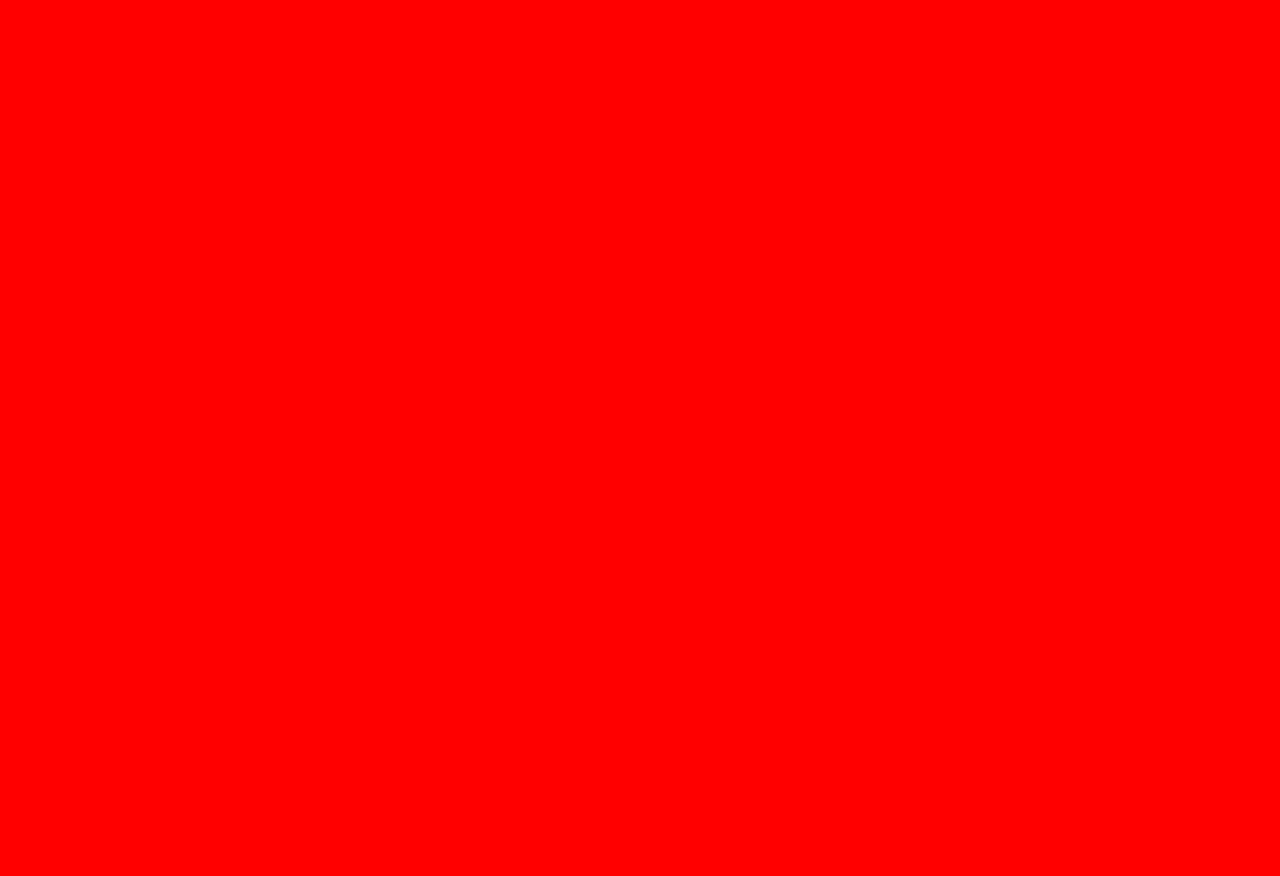
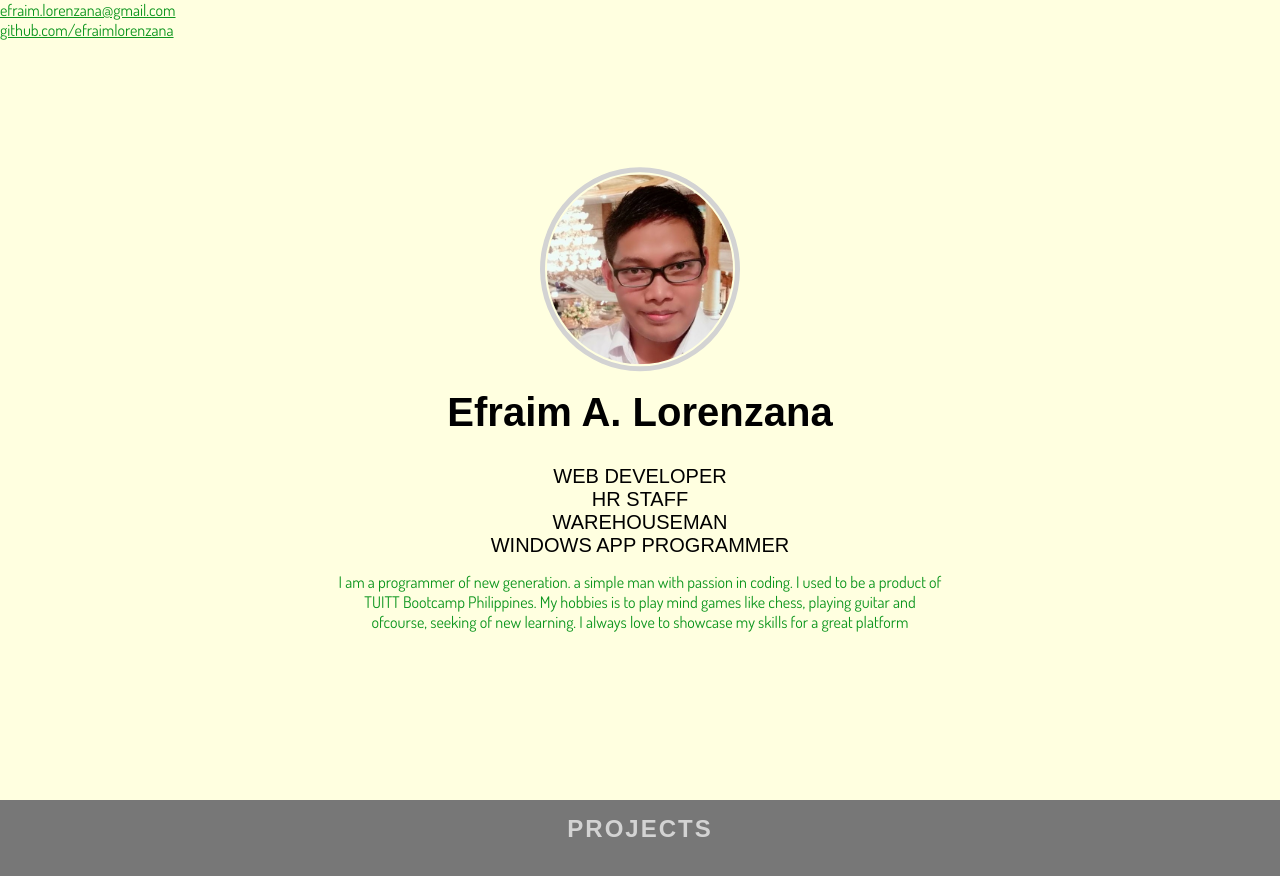
Before and after one commit to efraimlorenzana/mod00-00, a plain HTML site: page index.html in a window 1280 px wide. Shown: the top 876 px of the page. Before the commit the page ends 800 px from the top, so only its background shows below. Drawn offline with Linux system fonts and the light colour scheme.

Commit message:
Update: Sections, footer, bio centered, importedfonts and icons etc

```diff
--- a/assets/css/style.css
+++ b/assets/css/style.css
@@ -1,4 +1,130 @@
+
+/*
+ *
+ *css
+ *
+ */
+
+* {
+	padding:0;
+	margin:0;
+	box-sizing:border-box;
+}
+
+/*
+ *
+ *General Rules
+ *
+ */
+section {
+	min-height: 100vh;
+}
+
+/*
+ *
+ *Sections
+ *
+ */
+
+section#bio {
+	position: relative;
+}
+
+section#bio,
+section#bio a {
+	background-color: lightyellow;
+	color:#0d961e;
+}
+
+section#bio > div#details > h1,
+section#bio > div#details > ul{
+	font-family: 'Bree+Serif', sans-serif;
+	color: black;
+	padding-top: 15px;
+	padding-bottom: 15px;
+}
+
+section#bio > div#details > h1{
+	font-size: 40px;
+}
+
+section#bio > div#details > ul{
+	list-style: none;
+	font-size: 20px;
+	text-transform: uppercase;
+}
+
+div#details {
+	/*border: 1px solid darkgreen;*/
+	width: 50%;
+	text-align: center;
+	padding: 15px;
+	position: absolute;
+	top: 50%;
+	left: 50%;
+	transform: translate(-50%,-50%);
+}
+
+
+section > h2 {
+	font-family: 'Bree+Serif', sans-serif;
+	color: lightgray;
+}
+
+section#bio > div#details > img {
+	border-radius: 50%;
+	width: 200px;
+	border: 5px solid lightgray;
+	padding: 2px;
+}
+
+section#projects{
+	background-color:#777777;
+}
+
+section#skillset{
+	background-color:#555555;
+}
+
+section#contact{
+	background-color: #333333;
+	position: relative;
+}
+
+section#projects h2,
+section#skillset h2,
+section#contact h2 {
+	text-align: center;
+	padding-top: 15px;
+	padding-bottom: 15px;
+	text-transform: uppercase;
+	letter-spacing: 2px;
+}
+
 body {
 
-	background-color: red;
+	/*background-color: #999999;*/
+	font-family: 'Dosis', sans-serif;
 }
+
+
+/*
+ *
+ * Footer
+ *
+ */
+
+ footer {
+ 	padding-top: 15px;
+ 	padding-bottom: 15px;
+ 	text-align: center;
+ 	background-color: #111111;
+ 	color: lightgray;
+ 	position: absolute;
+ 	bottom: 0;
+ 	width: 100%;
+ }
+
+ footer a {
+ 	color: lightgray;
+ }
--- a/index.html
+++ b/index.html
@@ -6,12 +6,72 @@
 	initial-scale=1.0">
 	<meta http-equiv="X-UA-Compatible" content="IE=Edge">
 
-	<title></title>
+	<!-- Imports Google Fonts -->
+	<link href="https://fonts.googleapis.com/css?family=Bree+Serif|Dosis" rel="stylesheet">
+
+	<!-- Imports Font Awesome -->
+	<link rel="stylesheet" href="https://use.fontawesome.com/releases/v5.0.13/css/all.css" integrity="sha384-DNOHZ68U8hZfKXOrtjWvjxusGo9WQnrNx2sqG0tfsghAvtVlRW3tvkXWZh58N9jp" crossorigin="anonymous">
+
+	<title>Efraim Apostol Lorenzana - A Web Developer Portfolio</title>
 	<!-- Imports custom stylesheet -->
 	<link rel="stylesheet" type="text/css" href="./assets/css/style.css">
 </head>
 <body>
 
+	<main id="wrapper">
+
+
+		<section id="bio">
+
+			<header>
+				<p><a href="mailto:efraim.lorenzana@gmail.com">
+					efraim.lorenzana@gmail.com</a></p>
+				<p><a href="https://github.com/efraimlorenzana">
+					github.com/efraimlorenzana</a></p>
+			</header>
+
+			<div id="details">
+
+				<img src="./assets/img/me.jpg">
+
+				<h1>Efraim A. Lorenzana</h1>
+
+				<ul>
+					<li>Web Developer</li>
+					<li>HR Staff</li>
+					<li>Warehouseman</li>
+					<li>Windows App Programmer</li>
+				</ul>
+
+				<p>
+					I am a programmer of new generation. a simple man with passion in coding. I used to be a product of TUITT Bootcamp Philippines. My hobbies is to play mind games like chess, playing guitar and ofcourse, seeking of new learning. I always love to showcase my skills for a great platform
+				</p>
+			</div><!-- /#details -->
+
+		</section><!-- /#bio -->
+
+		<section id="projects">
+			<h2>Projects</h2>
+		</section><!-- /#projects -->
+
+		<section id="skillset">
+			<h2>Skill Set</h2>
+		</section><!-- /#skillset -->
+
+		<section id="contact">
+			<h2>Contacts</h2>
+
+			<footer>
+				<p>
+					<i class="fas fa-code"></i> with <i class="fas fa-heart"></i>
+					 by <a href="#">Efraim A. Lorenzana</a> &middot; Mandaluyong City, Philippines
+				</p>
+			</footer>
+		</section><!-- /#contact -->
+
+
+	</main><!-- #wrapper -->
+
 	<!-- Imports custom script -->
 	<script type="text/javascript" src="./assets/js/script.js"></script>
 </body>
```
Also changed, not shown: assets/img/me.jpg (added).
